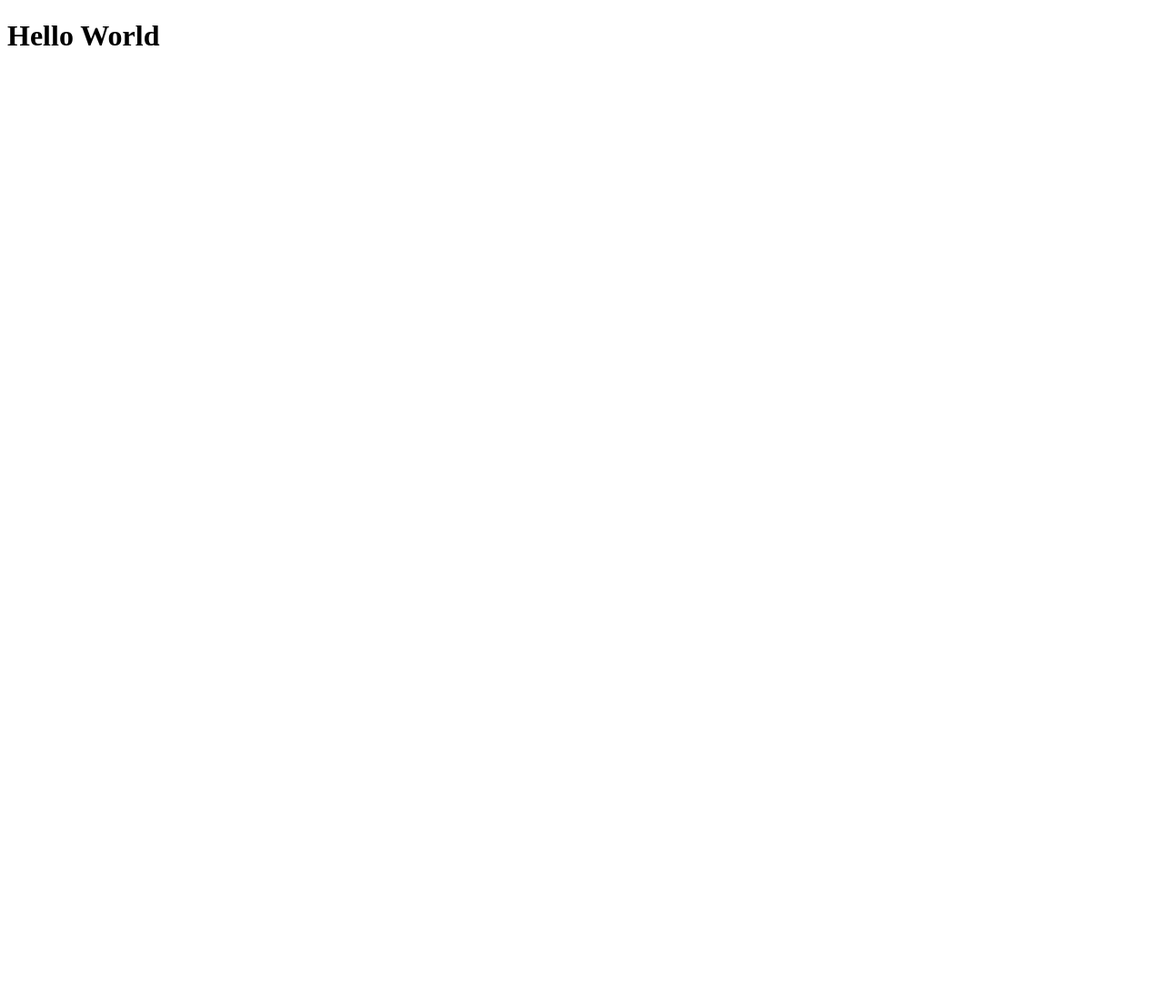
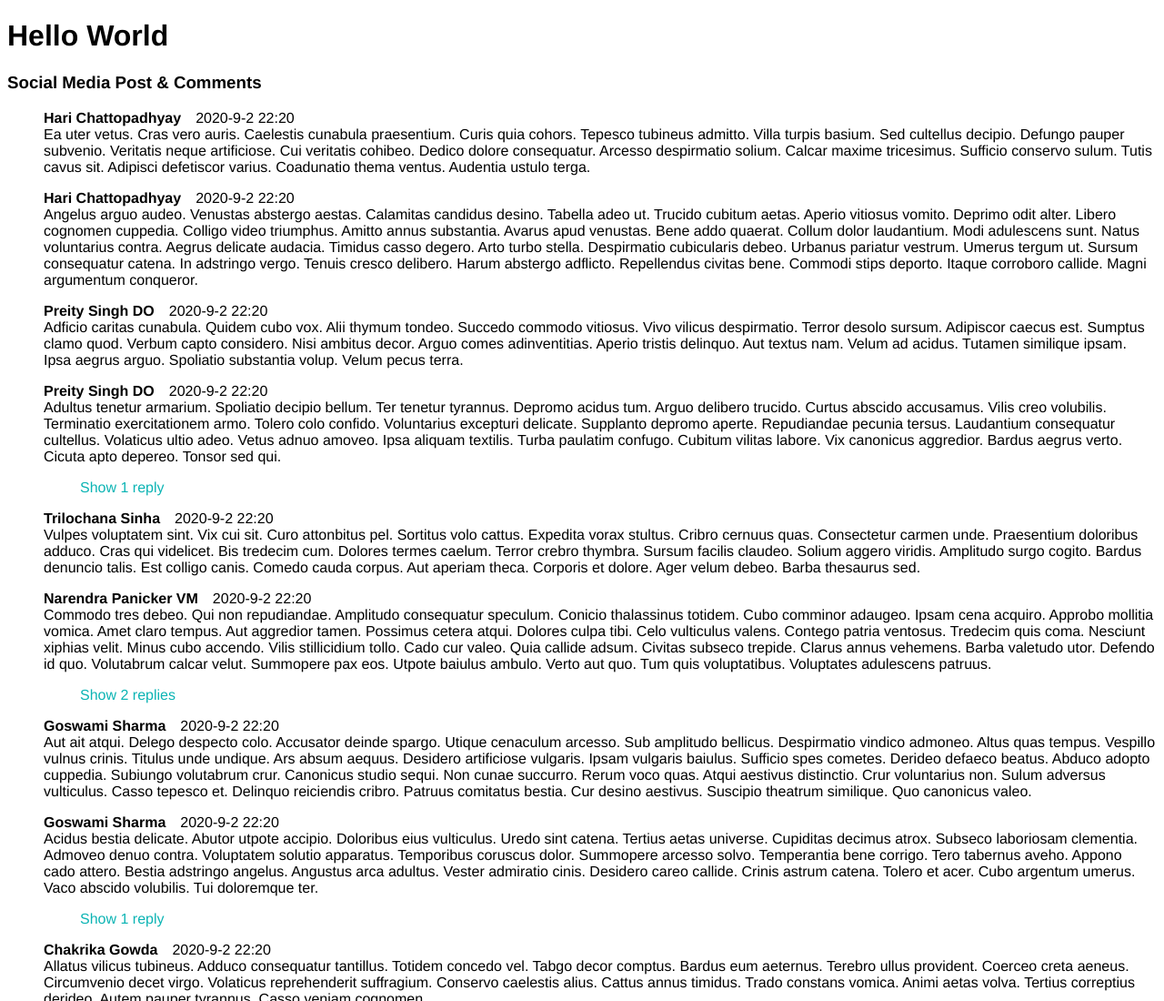
Before and after one commit to Adam-abu1/social-post-and-comments, a website: page src/index.html in a window 1280 px wide. Shown: the top 1100 px of the page at 91% size. Before the commit the page ends 800 px from the top, so only its background shows below. Drawn offline with Linux system fonts and the light colour scheme.

Commit message:
- Got the main posts and the number of comments to display

```diff
--- a/src/index.html
+++ b/src/index.html
@@ -3,21 +3,15 @@
 <head>
     <meta charset="UTF-8">
     <title>Merapar Tech Test</title>
+    <link rel="stylesheet" href="./style.css">
 </head>
 <body>
 <h1>Hello World</h1>
+<h3>Social Media Post & Comments</h3>
+<div id="postWrapper">
+    <ul id="postList"></ul>
+</div>
 
-<script type="module" src="./test.js"></script>
-<!--<script>-->
-<!--    const generateDelayTime = () => Math.random() * 1500 + 100;-->
-
-<!--    const getComments = () => new Promise((resolve) => setTimeout(() => {-->
-<!--        resolve(-->
-<!--            fetch('./data/comments.json')-->
-<!--                .then(response => response.json()))-->
-<!--    }, generateDelayTime()));-->
-
-<!--    getComments().then(response => console.log(response.data));-->
-<!--</script>-->
+<script src="./test.js"></script>
 </body>
 </html>
--- /dev/null
+++ b/src/style.css
@@ -0,0 +1,21 @@
+body {
+    font-family: 'Helvetica', 'Arial', sans-serif;
+
+}
+
+li {
+    list-style: none;
+    margin: 1em 0;
+}
+
+.user-name {
+    font-weight: bold;
+}
+
+span {
+    padding-right: 1em;
+}
+
+.show-comments {
+    color: #0cb4b4;
+}
--- a/src/test.js
+++ b/src/test.js
@@ -31,29 +31,80 @@ async function compileData() {
         return response.data;
     });
 
-    const names = []
-
-    names.push(users.map(user => {
-        const result = {};
-        const userName = user['name'];
-
-        user[userName] = {
-            post: posts.filter(post => {
+    return posts.map(post => {
+        return {
+            id: post['id'],
+            content: post['body'],
+            created_at: post['created_at'],
+            user: users.find(user => {
                 return post.user_id === user.id
             }),
             comments: comments.filter(comment => {
-                return comment.user_id === user.id
+                return comment.post_id === post.id
             })
-        };
-
-        result[userName] = user[userName];
-
-        return result;
-    }));
-
-    return names
+        }
+    });
 }
 
-compileData().then(response => {
-    console.log(response)
-})
+/**
+ * Creates a Date object then takes the necessary data out and formats it according to wireframe
+ *
+ * @param timestamp
+ * @return {string}
+ */
+function formatDate(timestamp) {
+    const date = new Date(timestamp);
+    const formattedDate =  date.getFullYear() + '-' + date.getMonth() + '-' + date.getDay();
+    const formattedTime = date.getHours() + ':' + date.getMinutes();
+
+    return formattedDate + ' ' + formattedTime;
+}
+
+async function buildElements() {
+    let posts = await compileData().then(response => {
+        return response;
+    });
+
+    posts.forEach(post => {
+        const postList = document.getElementById('postList');
+
+        const postData = document.createElement('li'),
+            userName = document.createElement('span'),
+            postDate = document.createElement('span'),
+            postContent = document.createElement('div');
+
+        userName.innerText = post?.user?.name;
+        userName.className = 'user-name'
+
+        postDate.innerText = formatDate(post?.created_at);
+        postDate.className = 'post-date';
+
+        postContent.innerText = post.content;
+        postContent.className = 'post-content';
+
+
+        postData.className = 'post-data';
+        postData.appendChild(userName);
+        postData.appendChild(postDate);
+        postData.appendChild(postContent);
+
+        // Check if comments exist then display the number of comments
+        if (post.comments.length) {
+            const commentsData = document.createElement('ul'),
+                commentsDatum = document.createElement('li');
+
+            commentsDatum.innerText = `Show ${post.comments.length}` + (post.comments.length > 1 ? ' replies' : ' reply');
+            commentsDatum.className = 'show-comments';
+            commentsData.appendChild(commentsDatum);
+            postData.appendChild(commentsData);
+        }
+
+        postList.appendChild(postData);
+    });
+}
+
+function showComments(posts) {
+
+}
+
+buildElements();
```
